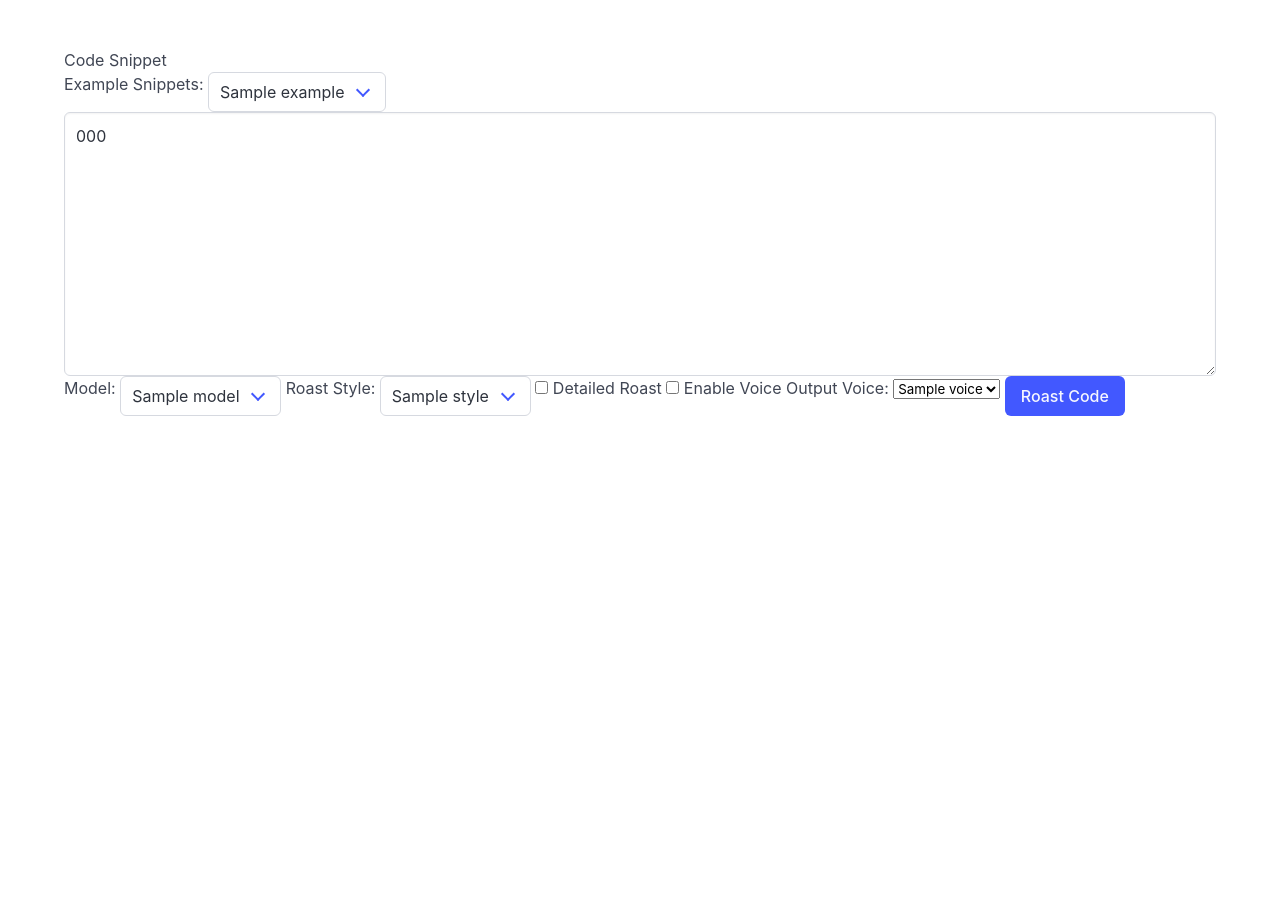
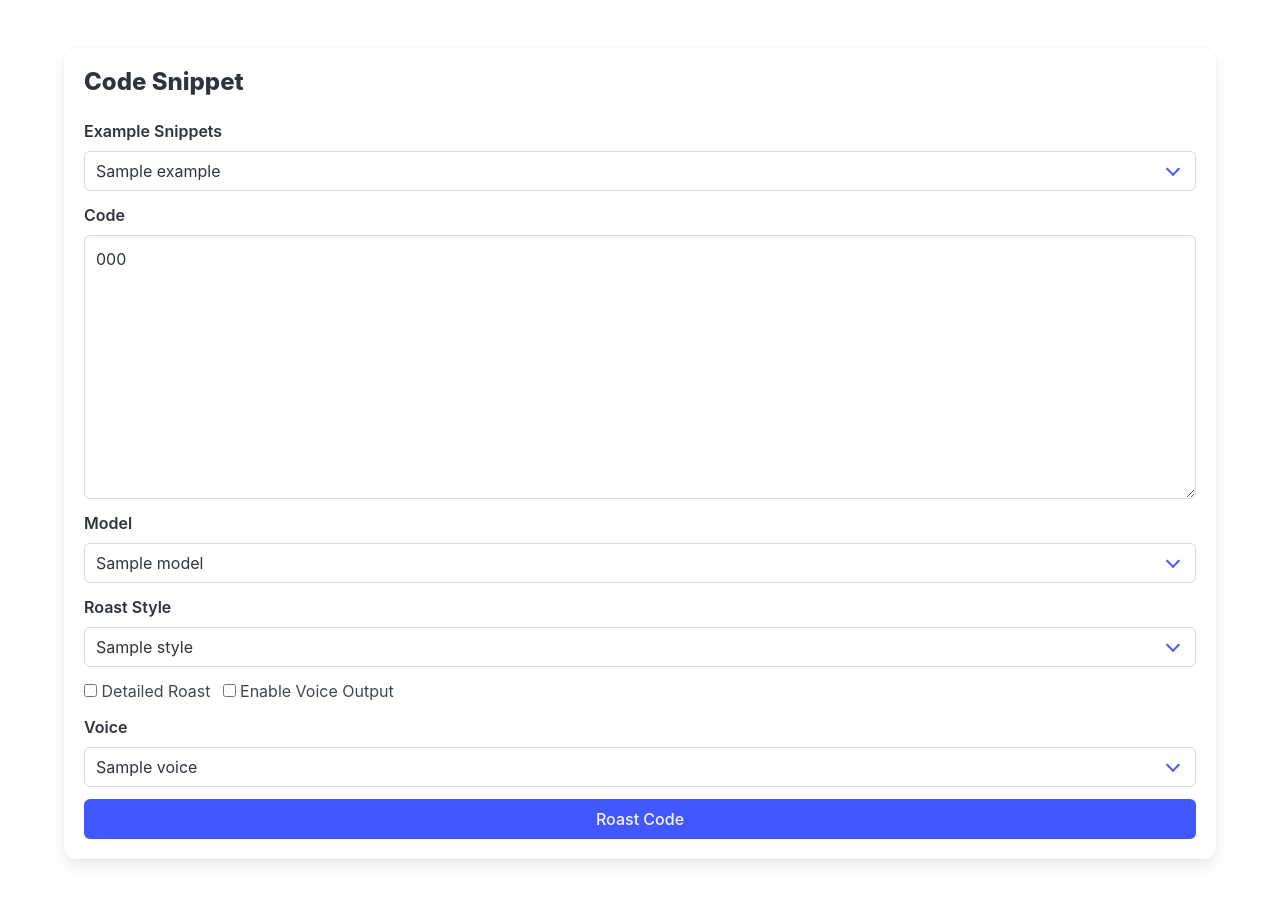
Before and after one commit to schillij95/roast-my-code, a FastAPI app: template templates/roast.html in a window 1280 px wide. Shown: the part 52-959 px from the top of the page. Before the commit the page ends 468 px from the top, so only its background shows below. Run offline with FastAPI, Linux system fonts and the light colour scheme; the template is opened without the code that fills it: most values are stand-ins (such as "Sample title", 1, 10 or a date in 2020).

Commit message:
make form prettier

```diff
--- a/templates/code_form.html
+++ b/templates/code_form.html
@@ -1,41 +1,86 @@
-<div class="form-section">
-      <h2>Code Snippet</h2>
+<div class="form-section box">
+  <h2 class="title is-4">Code Snippet</h2>
   <form hx-post="/roast/code-snippet-html" hx-target="#roastResult" hx-swap="innerHTML">
-        <label for="exampleSelect">Example Snippets:</label>
-        <div class="select">
+
+    <div class="field">
+      <label class="label" for="exampleSelect">Example Snippets</label>
+      <div class="control">
+        <div class="select is-fullwidth">
           <select id="exampleSelect" name="example" hx-get="/example" hx-target="#codeArea" hx-swap="outerHTML">
             {% for ex in examples %}
             <option value="{{ ex.title }}">{{ ex.title }}</option>
             {% endfor %}
           </select>
         </div>
-        <div id="codeArea">
+      </div>
+    </div>
+
+    <div class="field" id="codeArea">
+      <label class="label" for="code">Code</label>
+      <div class="control">
         <textarea id="code" class="textarea" name="code" rows="10">{{ examples[0].code }}</textarea>
       </div>
-        <label for="modelSelect">Model:</label>
-        <div class="select">
+    </div>
+
+    <div class="field">
+      <label class="label" for="modelSelect">Model</label>
+      <div class="control">
+        <div class="select is-fullwidth">
           <select id="modelSelect" name="model">
             {% for m in models %}
             <option value="{{ m }}">{{ m }}</option>
             {% endfor %}
           </select>
         </div>
-        <label for="styleSelect">Roast Style:</label>
-        <div class="select">
+      </div>
+    </div>
+
+    <div class="field">
+      <label class="label" for="styleSelect">Roast Style</label>
+      <div class="control">
+        <div class="select is-fullwidth">
           <select id="styleSelect" name="roast_style">
             {% for style in roast_styles %}
             <option value="{{ style['id'] }}">{{ style['name'] }}</option>
             {% endfor %}
           </select>
         </div>
-        <label><input type="checkbox" name="detailed"> Detailed Roast</label>
-        <label><input type="checkbox" name="tts"> Enable Voice Output</label>
-        <label for="voiceSelect">Voice:</label>
+      </div>
+    </div>
+
+    <div class="field is-grouped is-grouped-multiline">
+      <div class="control">
+        <label class="checkbox">
+          <input type="checkbox" name="detailed">
+          Detailed Roast
+        </label>
+      </div>
+      <div class="control">
+        <label class="checkbox">
+          <input type="checkbox" name="tts">
+          Enable Voice Output
+        </label>
+      </div>
+    </div>
+
+    <div class="field">
+      <label class="label" for="voiceSelect">Voice</label>
+      <div class="control">
+        <div class="select is-fullwidth">
           <select id="voiceSelect" name="voice">
             {% for v in voices %}
             <option value="{{ v }}" {% if v == default_voice %}selected{% endif %}>{{ v }}</option>
             {% endfor %}
           </select>
-        <button class="button is-link" type="submit">Roast Code</button>
+        </div>
+      </div>
+    </div>
+
+    <div class="field">
+      <div class="control">
+        <button class="button is-link is-fullwidth" type="submit">Roast Code</button>
+      </div>
+    </div>
+
   </form>
 </div>
```
Lines whose indentation alone changed are shown as unchanged.
